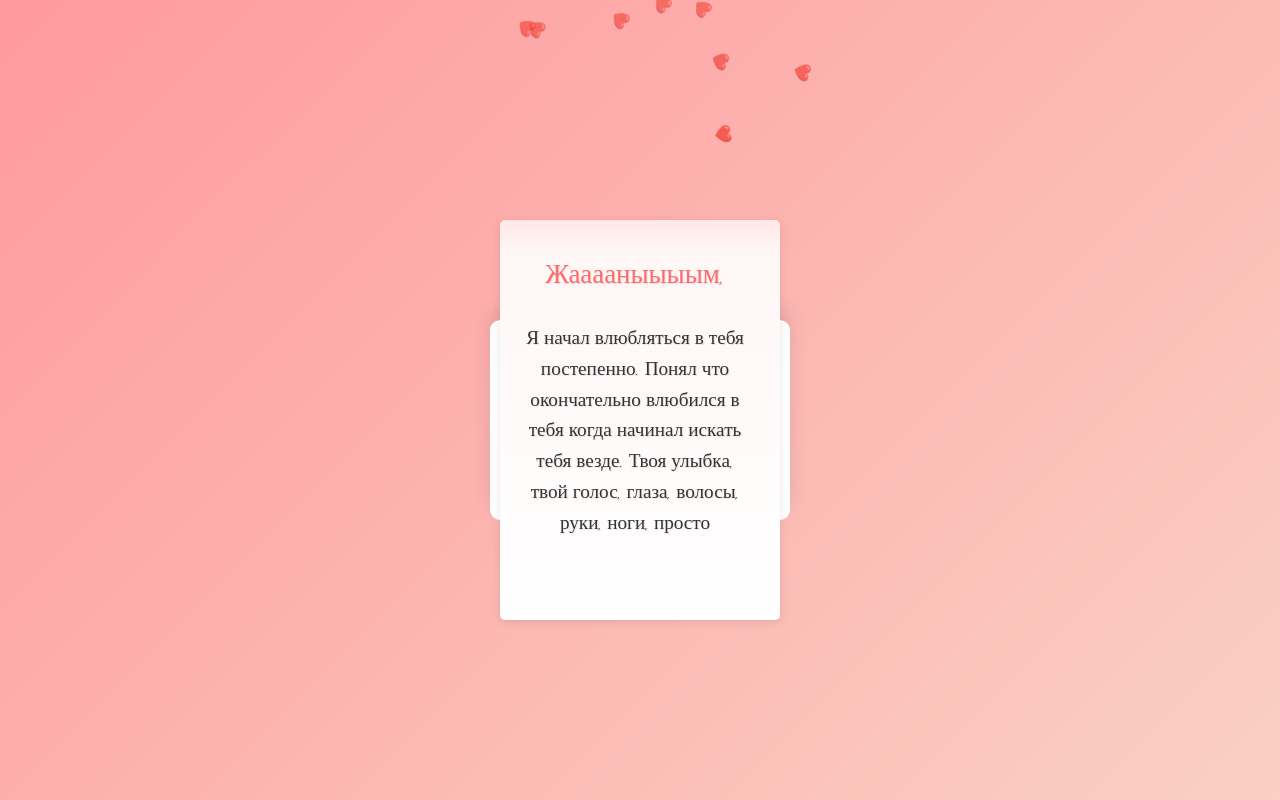
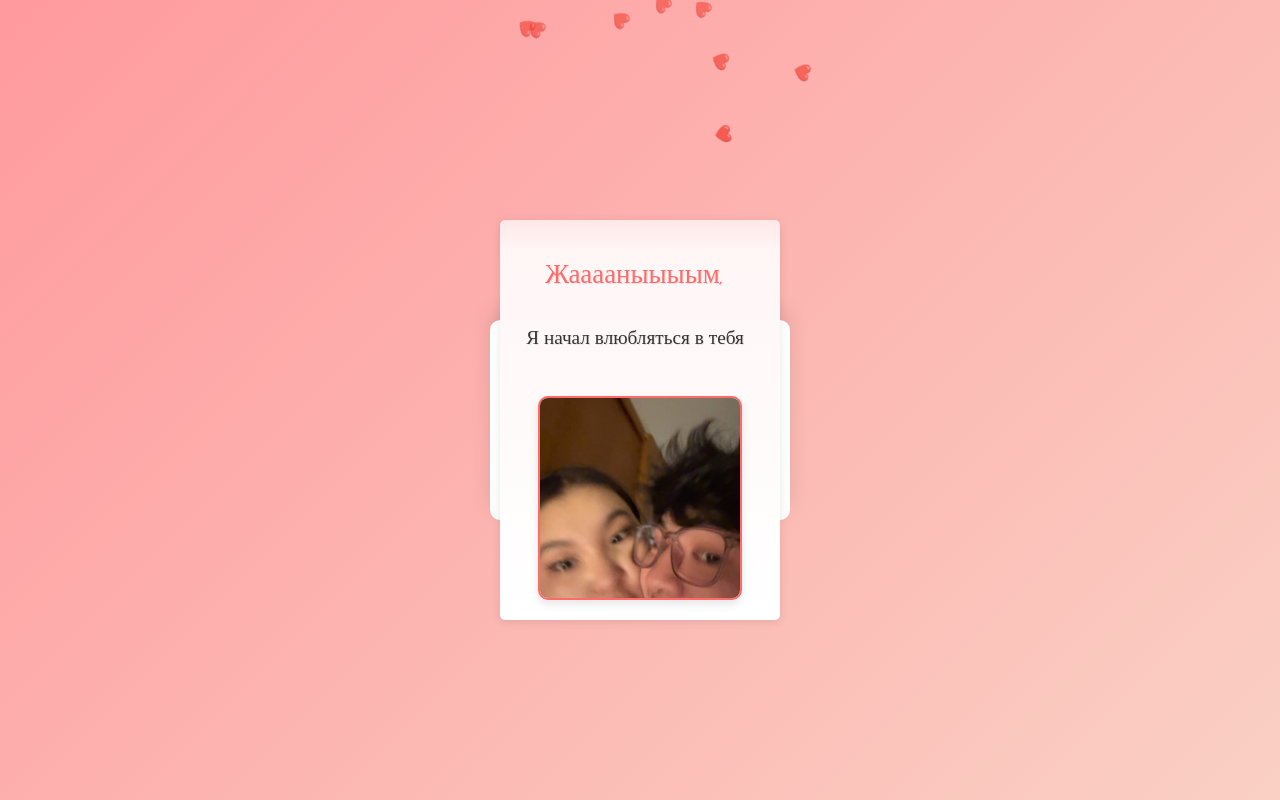
Before and after one commit to MederX/ssss, a React (Create React App) app: page / in a window 1280 px wide. Both pictures are taken after a click on the element 640 px from the left and 400 px from the top of the page. Built offline with nearby package versions, Linux system fonts and the light colour scheme.

Commit message:
Describe your changes

```diff
--- a/src/components/LoveLetter.js
+++ b/src/components/LoveLetter.js
@@ -98,6 +98,10 @@
   padding: 20px;
   box-sizing: border-box;
   position: relative;
+  display: flex;
+  flex-direction: column;
+  align-items: center;
+  justify-content: flex-start;
   &:before {
     content: '';
     position: absolute;
@@ -118,9 +122,11 @@
   position: relative;
   z-index: 1;
   padding-right: 10px;
-  max-height: 300px;
+  max-height: 180px;
   overflow: auto;
   -webkit-overflow-scrolling: touch;
+  width: 100%;
+  margin-bottom: 16px;
 
   &::-webkit-scrollbar {
     width: 6px;
@@ -268,12 +274,12 @@
                 </p>
                 <p>Вечно твой пикми досун,</p>
                 <p>❤️</p>
-                <ImageContainer>
-                  <ImageFrame>
-                    <img src={staticImage} alt="Love memory" />
-                  </ImageFrame>
-                </ImageContainer>
               </LetterContent>
+              <ImageContainer>
+                <ImageFrame>
+                  <img src={staticImage} alt="Love memory" />
+                </ImageFrame>
+              </ImageContainer>
             </Letter>
           </Draggable>
         </LetterWrapper>
```
